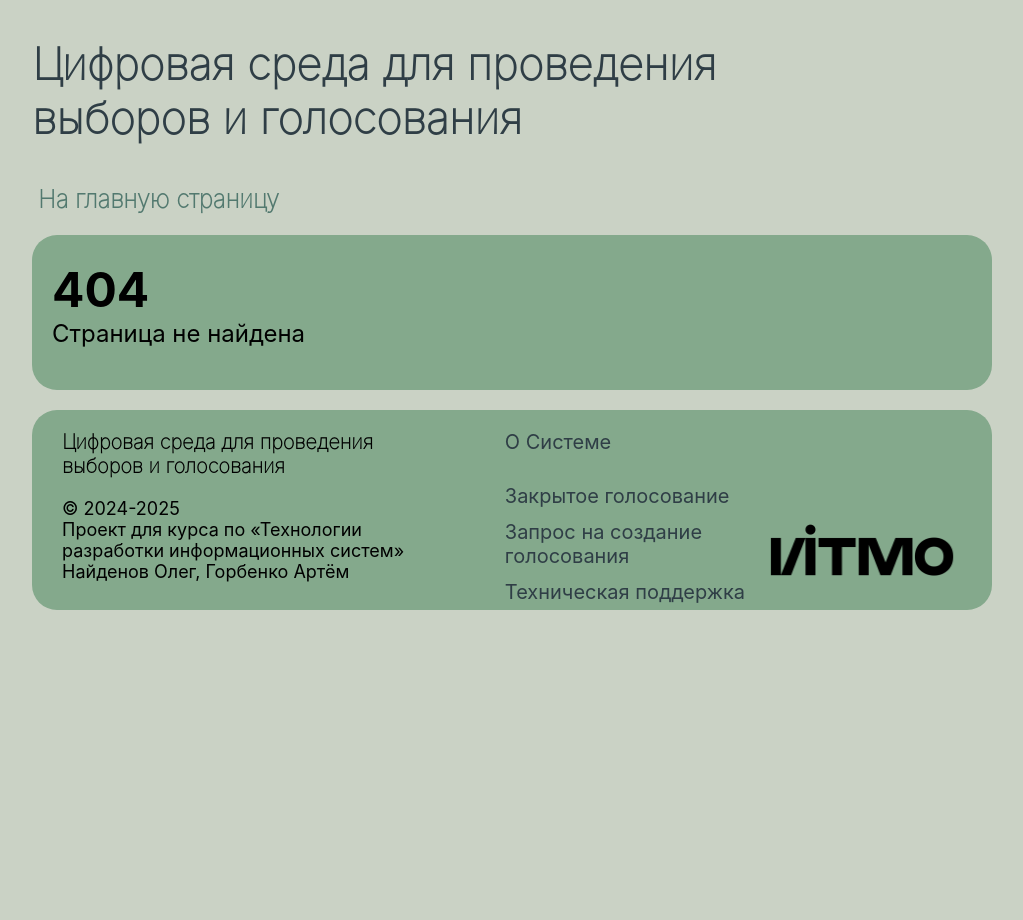
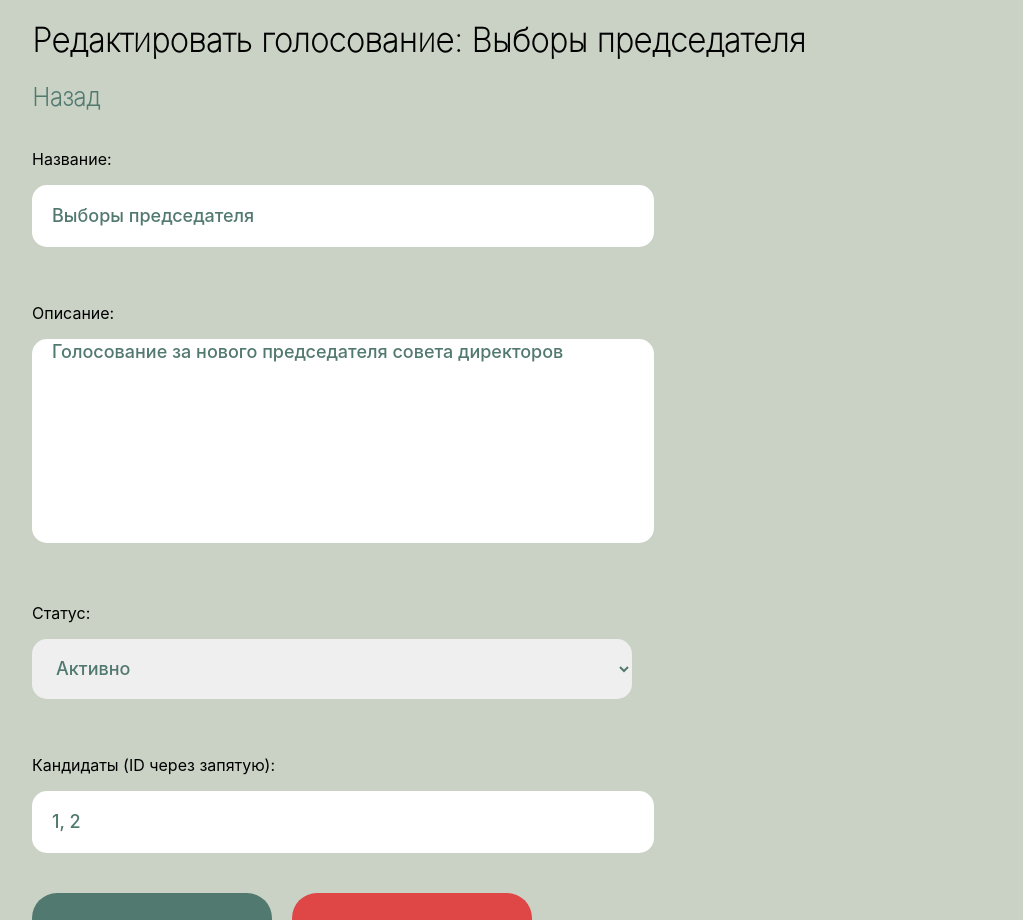
Before and after one commit to itsOleggio/voting-app, a React (Vite) app: page /admin/vote/1 in a window 1280 px wide. Shown: the top 920 px of the page, without its empty margins (128-1151 px from the left). Before the commit the page ends 808 px from the top, so only its background shows below. Built offline with nearby package versions, Linux system fonts and the light colour scheme; the HTML template or start-up script is replaced by a standard one.

Commit message:
AdminPanel-v1.1(Voting Fix)

```diff
--- a/src/App.tsx
+++ b/src/App.tsx
@@ -3,7 +3,7 @@ import { BrowserRouter as Router, Route, Routes } from 'react-router-dom';
 // @ts-expect-error
 import {Home, Voting, NoFound, Candidate, Admin} from './pages';
 // @ts-ignore
-import {AdminVotes, AdminCandidates, AdminRequest} from "./pages/Admin/AdminPages/";
+import {AdminVotes, AdminCandidates, AdminRequest, AdminVotePage} from "./pages/Admin/AdminPages/";
 
 
 const App: React.FC = () => {
@@ -19,7 +19,7 @@ const App: React.FC = () => {
                 <Route path="/admin/votes" element={<AdminVotes />} />
                 <Route path="/admin/candidates" element={<AdminCandidates />} />
                 <Route path="/admin/requests" element={<AdminRequest />} />
-
+                <Route path="/admin/vote/:voteId" element={<AdminVotePage />} />
 
             </Routes>
         </Router>
--- a/src/pages/Admin/Admin.tsx
+++ b/src/pages/Admin/Admin.tsx
@@ -106,10 +106,12 @@ export const Admin = () => {
                         <span>{notStartedVotes.length}</span>
                     </div>
                     <div className={style.status_info}>
+                        {/*NEED FIX*/}
                         <p>Всего проголосовало </p>
                         <span>0</span>
                     </div>
                     <div className={style.status_info}>
+                        {/*NEED FIX*/}
                         <p>Запросов на создание </p>
                         <span>0</span>
                     </div>
--- a/src/pages/Admin/AdminPages/AdminVotePage/AdminVotePage.module.css
+++ b/src/pages/Admin/AdminPages/AdminVotePage/AdminVotePage.module.css
@@ -0,0 +1,90 @@
+.btn_back{
+    margin: 0 0 20px 0;
+    background: transparent;
+    border: none;
+    font-size: 24px;
+    color: #52796F;
+    font-family: "Inter Thin", serif;
+    padding-left: 0;
+}
+
+.btn_back:hover{
+    cursor: pointer;
+    color: #84A98C;
+}
+
+.form{
+    display: flex;
+    flex-direction: column;
+    gap: 20px
+}
+
+.form input, .form textarea, .form select {
+    font-size: 18px;
+    color: #52796F;
+    font-family: "Inter Medium", serif;
+}
+
+.form input{
+    width: 600px;
+    height: 60px;
+    border-radius: 15px;
+    border: none;
+    margin: 0 0 20px 0;
+    padding-left: 20px;
+    color: #52796F;
+}
+
+.form textarea{
+    resize: none;
+    width: 600px;
+    height: 200px;
+    border-radius: 15px;
+    border: none;
+    margin: 0 0 20px 0;
+    padding-left: 20px;
+}
+
+.form select{
+    width: 600px;
+    height: 60px;
+    border-radius: 15px;
+    border: none;
+    margin: 0 0 20px 0;
+    padding-left: 20px;
+}
+
+.btn_area{
+    display: flex;
+    flex-direction: row;
+    gap: 20px
+}
+
+.btn_area button{
+    width: 240px;
+    height: 76px;
+    font-size: 24px;
+    border: 0;
+    border-radius: 25px;
+}
+
+.btn_save{
+    background: #52796F;
+    color: #CAD2C5;
+}
+
+.btn_save:hover{
+    background: #9ccca6;
+    cursor: pointer;
+    color: #ffffff;
+}
+
+.btn_delete{
+    background: #df4646;
+    color: #ffffff;
+}
+
+.btn_delete:hover{
+    background: #ff0000;
+    cursor: pointer;
+}
--- a/src/pages/Admin/AdminPages/AdminVotePage/AdminVotePage.tsx
+++ b/src/pages/Admin/AdminPages/AdminVotePage/AdminVotePage.tsx
@@ -1,12 +1,102 @@
+import { useParams, useNavigate } from 'react-router-dom';
+import { useState, useEffect } from 'react';
+import votesData from '../../../../constant/Votes/votes.json';
 import style from './AdminVotePage.module.css';
 
+type Vote = {
+    voteId: number;
+    title: string;
+    summary: string;
+    status: string;
+    date: string;
+    time: string;
+    candidates: number[];
+};
+
 export const AdminVotePage = () => {
+    const { voteId } = useParams();
+    const navigate = useNavigate();
+    const [vote, setVote] = useState<Vote | null>(null);
+
+    useEffect(() => {
+        // Находим голосование по ID
+        const foundVote = votesData.find((vote) => vote.voteId === parseInt(voteId!));
+        if (foundVote) {
+            setVote(foundVote);
+        } else {
+            navigate('/admin/votes'); // Перенаправление, если голосование не найдено
+        }
+    }, [voteId]);
+
+    const handleBackClick = () => {
+        navigate(-1);
+    };
+
+    const handleSave = () => {
+        // Здесь будет логика сохранения изменений
+        // Например, обновление данных в votes.json
+        console.log('Голосование сохранено:', vote);
+    };
+
+    if (!vote) return <p>Загрузка...</p>;
 
     return (
-        <>
-            <div className={style.adminVotePage}>
-
-            </div>
-        </>
+        <div>
+            <h1>Редактировать голосование: {vote.title}</h1>
+            <button onClick={handleBackClick} className={style.btn_back}>Назад</button>
+            <form className={style.form} >
+                <div>
+                    <label htmlFor="title">
+                        <p>Название:</p>
+                    </label>
+                    <input
+                        type="text"
+                        id="title"
+                        value={vote.title}
+                        onChange={(e) => setVote({ ...vote, title: e.target.value })}
+                    />
+                </div>
+                <div>
+                    <label htmlFor="summary"><p>Описание:</p></label>
+                    <textarea
+                        id="summary"
+                        value={vote.summary}
+                        onChange={(e) => setVote({ ...vote, summary: e.target.value })}
+                    />
+                </div>
+                <div>
+                    <label htmlFor="status">
+                        <p>
+                        Статус:
+                    </p>
+                    </label>
+                    <select
+                        id="status"
+                        value={vote.status}
+                        onChange={(e) => setVote({ ...vote, status: e.target.value })}
+                    >
+                        <option value="active">Активно</option>
+                        <option value="inactive">Завершено</option>
+                        <option value="inactive">Не начато</option>
+                        <option value="inactive">Архив</option>
+                    </select>
+                </div>
+                <div>
+                    <label htmlFor="candidates">
+                        <p>Кандидаты (ID через запятую):</p>
+                    </label>
+                    <input
+                        type="text"
+                        id="candidates"
+                        value={vote.candidates.join(', ')}
+                        onChange={(e) => setVote({ ...vote, candidates: e.target.value.split(',').map(Number) })}
+                    />
+                </div>
+                <div className={style.btn_area}>
+                    <button type="button" onClick={handleSave} className={style.btn_save}>Сохранить</button>
+                    <button type="button" onClick={handleBackClick} className={style.btn_delete}>Удалить</button>
+                </div>
+            </form>
+        </div>
     );
 };
--- a/src/pages/Admin/AdminPages/AdminVotes/AdminVotes.tsx
+++ b/src/pages/Admin/AdminPages/AdminVotes/AdminVotes.tsx
@@ -3,6 +3,7 @@ import style from './AdminVotes.module.css';
 import { NavigationMenuBar, AdminHeader } from '../../AdminComponents/';
 import { useState, useEffect } from "react";
 import votesData from '../../../../constant/Votes/votes.json';
+import { useNavigate } from 'react-router-dom';
 
 type Vote = {
     voteId: number;
@@ -19,6 +20,7 @@ export const AdminVotes = () => {
     const [filteredVotes, setFilteredVotes] = useState<Vote[]>([]); // отфильтрованные данные
     const [searchID, setSearchID] = useState<string>(''); // строка поиска
     const [sortOption, setSortOption] = useState<string>(''); // текущий критерий сортировки
+    const navigate = useNavigate();
 
     useEffect(() => {
         setVotes(votesData);
@@ -53,11 +55,20 @@ export const AdminVotes = () => {
         setFilteredVotes(sortedVotes);
     };
 
+    const handleVoteClick = (voteId: number) => {
+        navigate(`/admin/vote/${voteId}`)
+    }
+
+    const HandleLogout = () => {
+        navigate('/');
+    }
+
     document.title = 'Админ панель для голосования | Голосования';
 
+    // @ts-ignore
     return (
         <>
-            <AdminHeader />
+            <AdminHeader HandleLogout={HandleLogout} />
             <div className={style.adminVotes}>
                 <NavigationMenuBar />
                 <div className={style.RightBlock}>
@@ -85,7 +96,11 @@ export const AdminVotes = () => {
                     <div className={style.voteList}>
                         {filteredVotes.length > 0 ? (
                             filteredVotes.map((vote) => (
-                                <div key={vote.voteId} className={style.voteItem}>
+                                <div
+                                    key={vote.voteId}
+                                    className={style.voteItem}
+                                    onClick={() => handleVoteClick(vote.voteId)}
+                                >
                                 <h3>{'ID:' + vote.voteId + ' ' + vote.title}</h3>
                                     <p>{vote.summary}</p>
                                     <p><strong>Статус:</strong> {vote.status}</p>
```
